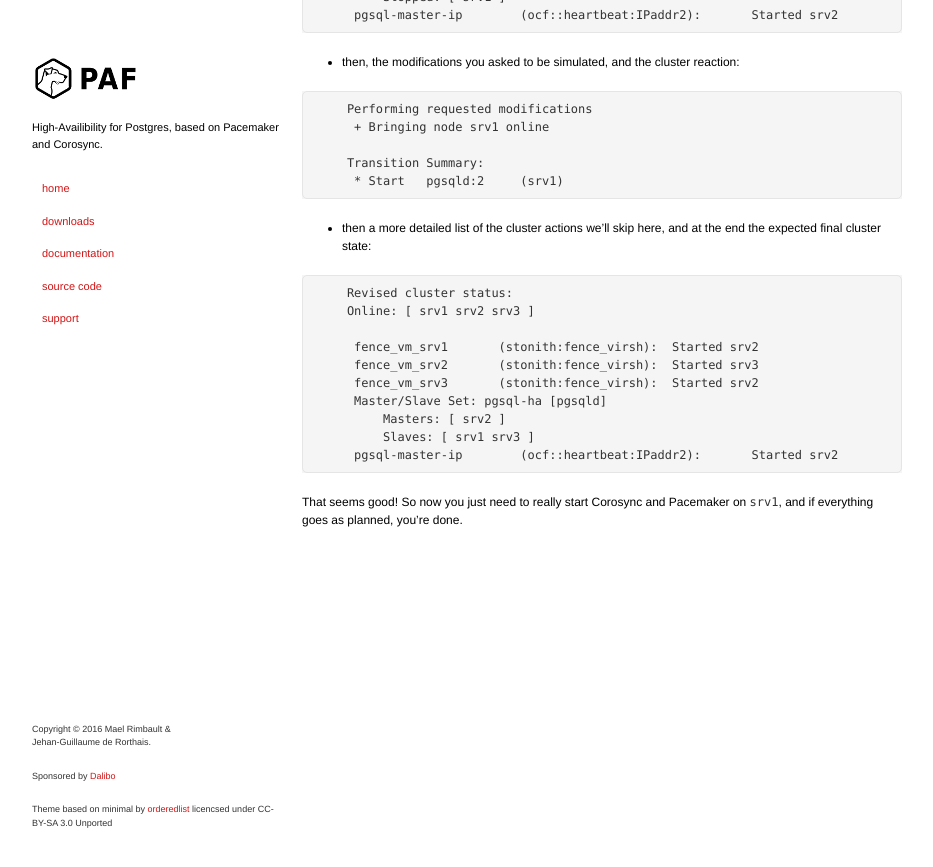
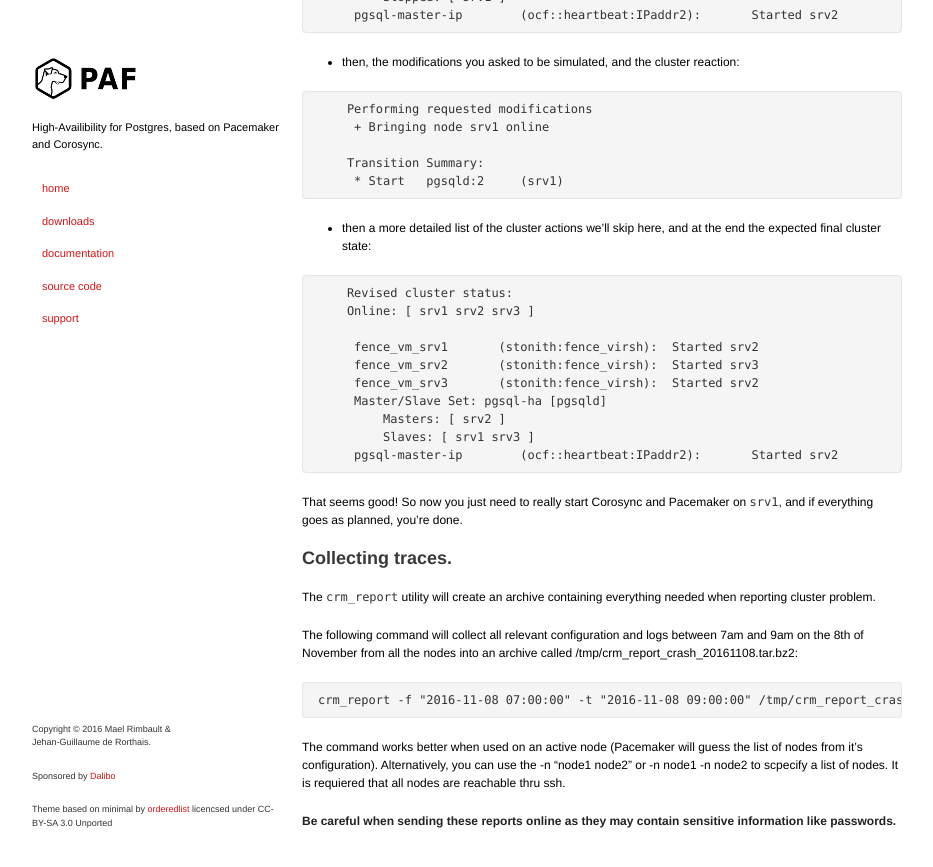
Before and after one commit to ClusterLabs/PAF, a Jekyll site: the page built from administration.md, in a window 1280 px wide and 900 px high, scrolled down 4760 px. Shown: the top 867 px of the window, without its empty margins (173-1106 px from the left). Built offline with Jekyll 4.4.1, drawn with Linux system fonts in a browser that asks for light colours.

Commit message:
Update administration.md: add a note about crm_report.

````diff
--- a/administration.md
+++ b/administration.md
@@ -349,3 +349,17 @@ This should print something like this:
 That seems good!
 So now you just need to really start Corosync and Pacemaker on `srv1`, and if
 everything goes as planned, you're done.
+
+## Collecting traces.
+
+The `crm_report` utility will create an archive containing everything needed when reporting cluster problem.
+
+The following command will collect all relevant configuration and logs between 7am and 9am on the 8th of November from all the nodes into an archive called /tmp/crm_report_crash_20161108.tar.bz2:
+
+```
+crm_report -f "2016-11-08 07:00:00" -t "2016-11-08 09:00:00" /tmp/crm_report_crash_20161108
+```
+
+The command works better when used on an active node (Pacemaker will guess the list of nodes from it's configuration). Alternatively, you can use the -n "node1 node2" or -n node1 -n node2 to scpecify a list of nodes. It is requiered that all nodes are reachable thru ssh.
+
+__Be careful when sending these reports online as they may contain sensitive information like passwords.__
````
